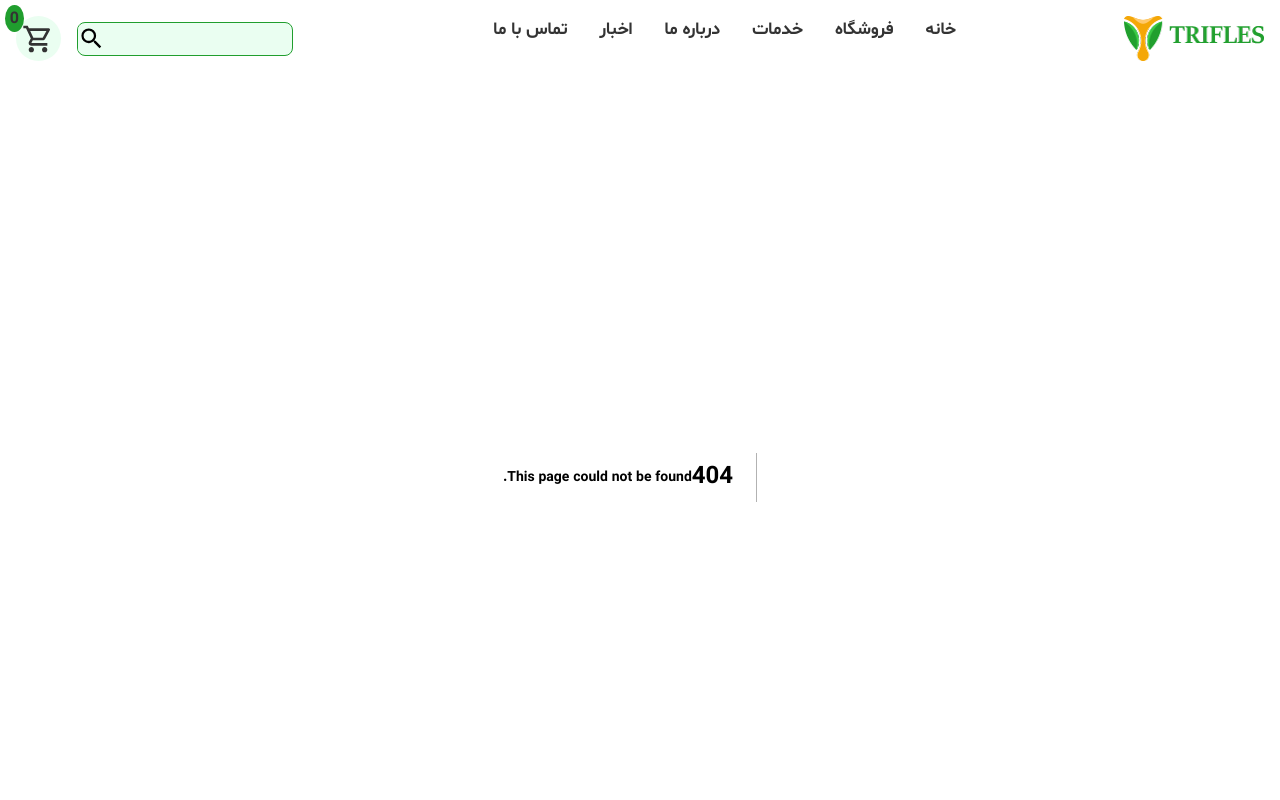
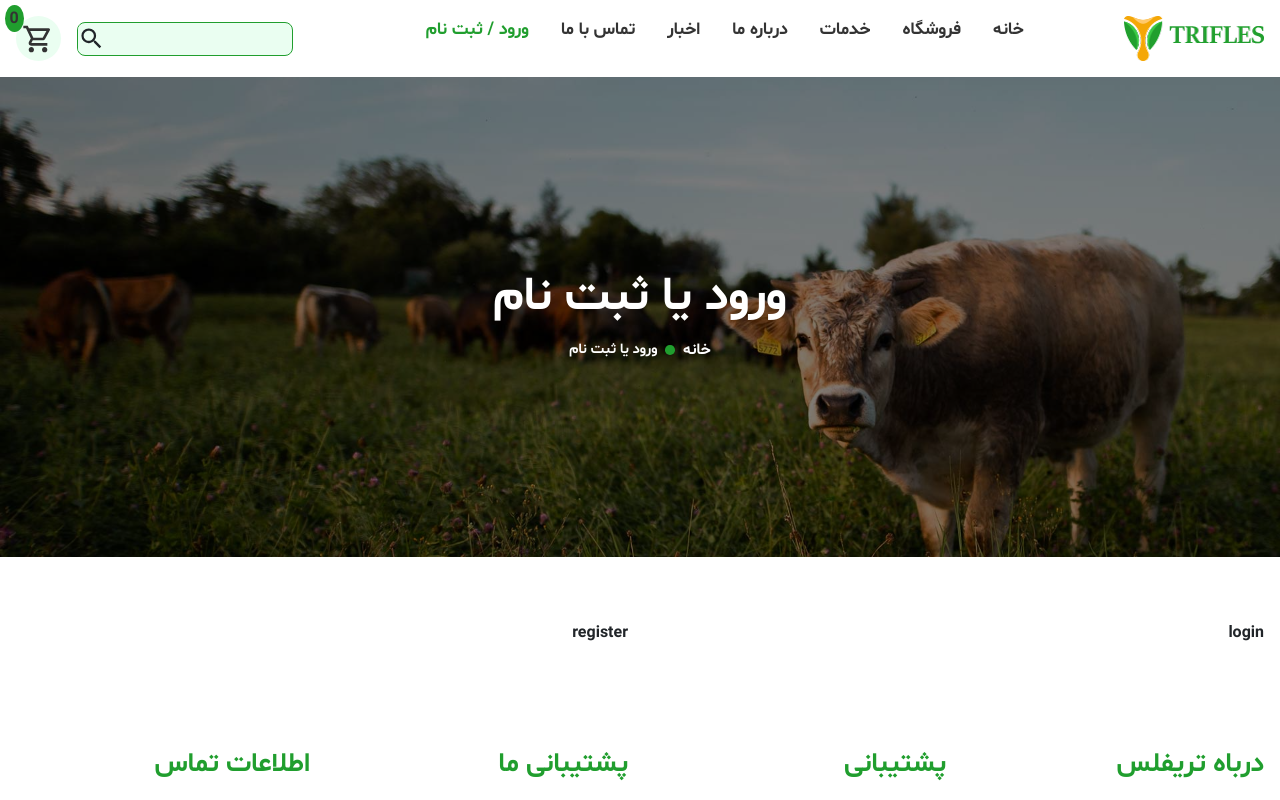
Before and after one commit to mohammadmehdidalvandii/TRIFLES-SHOP, a Next.js app: page /Login-Register in a window 1280 px wide. Before the commit this address had no page. Shown: the top 800 px of the page. Built offline with nearby package versions, Linux system fonts and the light colour scheme.

Commit message:
create page login-register

```diff
--- /dev/null
+++ b/src/app/Login-Register/page.js
@@ -0,0 +1,20 @@
+import PageHeader from '@/components/module/PageHeader/PageHeader';
+import React from 'react';
+
+function page() {
+  return (
+    <>
+        <PageHeader
+            title='ورود یا ثبت نام'
+        />
+       <div className="containers">
+       <div className="row mt-5">
+            <div className="col-lg-6 col-md-6 col-sm-12">login</div>
+            <div className="col-lg-6 col-md-6 col-sm-12">register</div>
+        </div>
+       </div>
+    </>
+  )
+}
+
+export default page
--- a/src/components/module/Navbar/Navbar.js
+++ b/src/components/module/Navbar/Navbar.js
@@ -72,6 +72,9 @@ function Navbar() {
                     <li className={style.navbar_item}>
                         <Link href='/Contact' className={`${style.navbar_item_link} ${menuActive === '/Contact' ? `${style.navbar_item_link_active}`:``}`}>تماس با ما</Link>
                     </li>
+                    <li className={style.navbar_item}>
+                        <Link href='/Login-Register' className={`${style.navbar_item_link} ${menuActive === '/Login-Register' ? `${style.navbar_item_link_active}`:``}`}>ورود / ثبت نام</Link>
+                    </li>
                 </ul>
                 <div className={style.navbar_items}>
                     <div className={style.navbar_search}>
@@ -121,6 +124,11 @@ function Navbar() {
                     </Link>
                         </li>
                         <li className={style.navbarRes_item_menu}>
+                            <Link href='/Login-Register' className={`${style.navbarRes_item_link} ${menuActive === '/Login-Register' ? `${style.navbarRes_item_link_active}`:``}`}>
+                                ورود / ثبت نام
+                            </Link>
+                        </li>
+                        <li className={style.navbarRes_item_menu}>
                             <Link href='/' className={`${style.navbarRes_item_link} ${menuActive === '/' ? `${style.navbarRes_item_link_active}`:``}`}>
                                 خانه
                             </Link>
```
